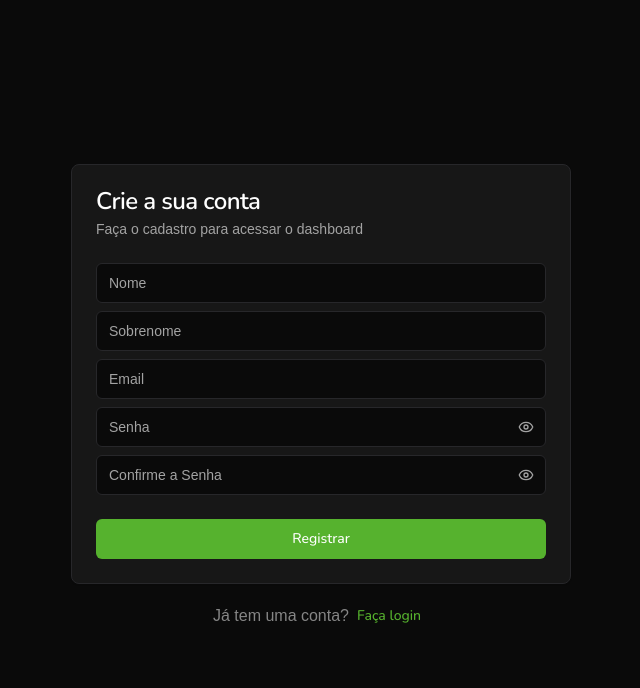
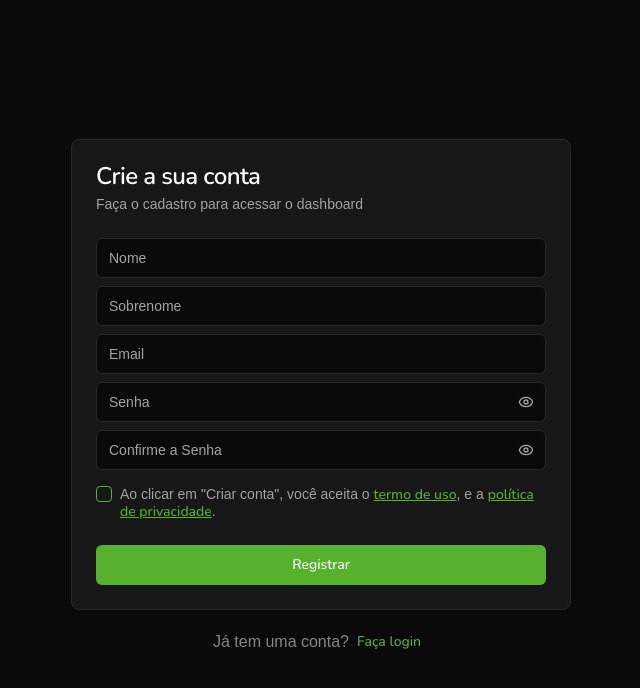
Before and after one commit to DouglasRamosP/dashboard-financeira, a React (Vite) app: page /signup in a window 1280 px wide. Shown: the top 688 px of the page, without its empty margins (319-959 px from the left). Built offline with nearby package versions, Linux system fonts and the light colour scheme; a web font is replaced by a local one.

Commit message:
feat: add checkbox terms to sign up form

```diff
--- a/package.json
+++ b/package.json
@@ -11,6 +11,7 @@
     "prepare": "husky"
   },
   "dependencies": {
+    "@radix-ui/react-checkbox": "^1.3.3",
     "@radix-ui/react-slot": "^1.2.4",
     "class-variance-authority": "^0.7.1",
     "clsx": "^2.1.1",
--- /dev/null
+++ b/src/components/ui/checkbox.jsx
@@ -0,0 +1,25 @@
+import * as CheckboxPrimitive from '@radix-ui/react-checkbox'
+import { Check } from 'lucide-react'
+import * as React from 'react'
+
+import { cn } from '@/lib/utils'
+
+const Checkbox = React.forwardRef(({ className, ...props }, ref) => (
+  <CheckboxPrimitive.Root
+    ref={ref}
+    className={cn(
+      'peer grid h-4 w-4 shrink-0 place-content-center rounded-sm border border-primary ring-offset-background focus-visible:outline-none focus-visible:ring-2 focus-visible:ring-ring focus-visible:ring-offset-2 disabled:cursor-not-allowed disabled:opacity-50 data-[state=checked]:bg-primary data-[state=checked]:text-primary-foreground',
+      className
+    )}
+    {...props}
+  >
+    <CheckboxPrimitive.Indicator
+      className={cn('grid place-content-center text-current')}
+    >
+      <Check className="h-4 w-4" />
+    </CheckboxPrimitive.Indicator>
+  </CheckboxPrimitive.Root>
+))
+Checkbox.displayName = CheckboxPrimitive.Root.displayName
+
+export { Checkbox }
--- a/src/pages/Signup.jsx
+++ b/src/pages/Signup.jsx
@@ -10,6 +10,7 @@
   CardHeader,
   CardTitle,
 } from '@/components/ui/card'
+import { Checkbox } from '@/components/ui/checkbox'
 import { Input } from '@/components/ui/input'
 
 const SignupPage = () => {
@@ -28,6 +29,24 @@
           <Input placeholder="Email"></Input>
           <PasswordInput placeholder="Senha" />
           <PasswordInput placeholder="Confirme a Senha" />
+
+          <div className="flex items-start gap-2 pt-2">
+            <Checkbox id="terms1" />
+            <label
+              htmlFor="terms1"
+              className="text-sm leading-tight text-muted-foreground"
+            >
+              Ao clicar em &quot;Criar conta&quot;, você aceita o
+              <a href="#" className="ml-1 font-medium text-primary underline">
+                termo de uso
+              </a>
+              , e a
+              <a href="#" className="ml-1 font-medium text-primary underline">
+                política de privacidade
+              </a>
+              .
+            </label>
+          </div>
         </CardContent>
         <CardFooter>
           <Button className="w-full">Registrar</Button>
```
Also changed, not shown: 1 other file (tests, documents, lock files or other folders).
